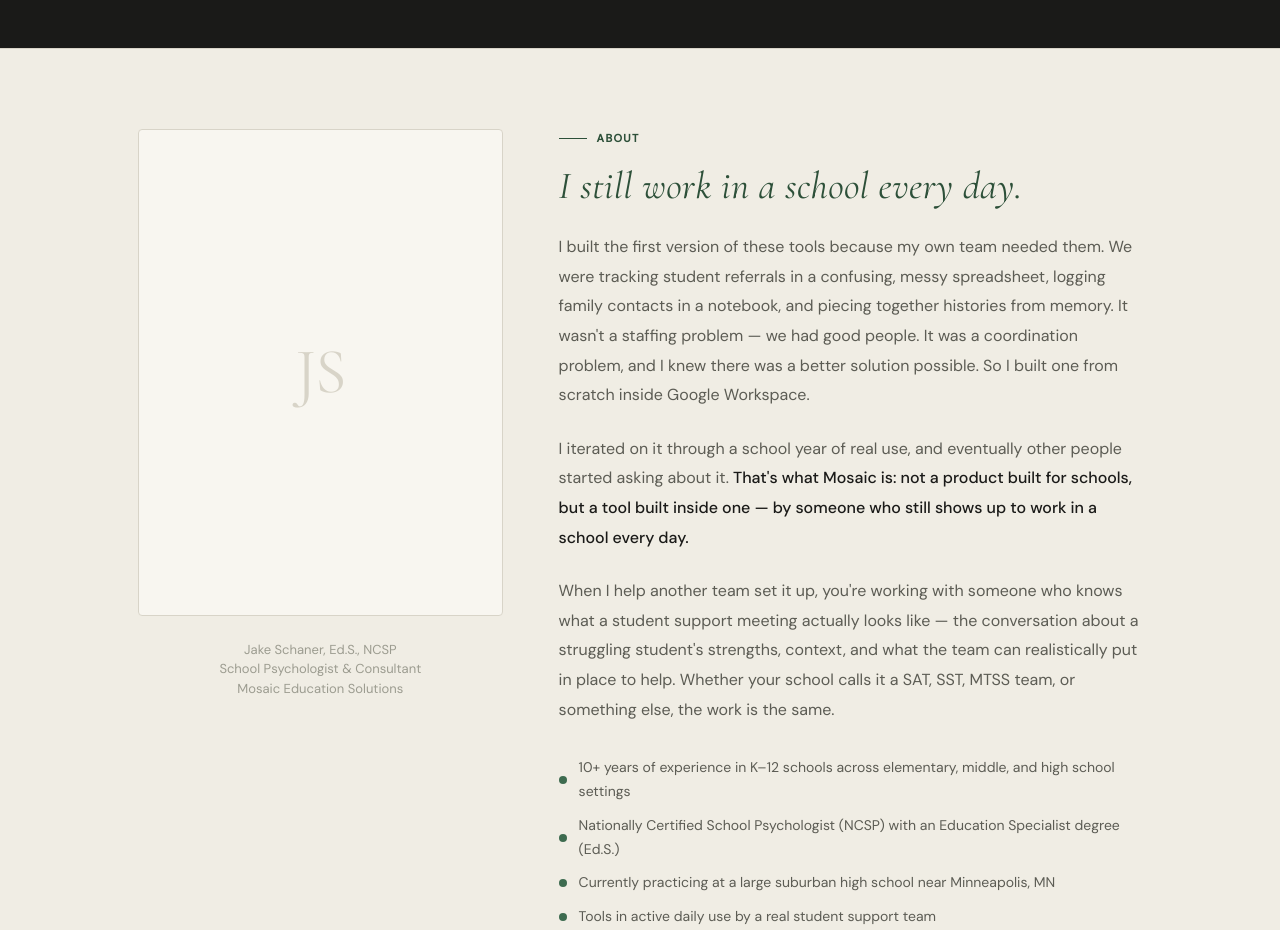
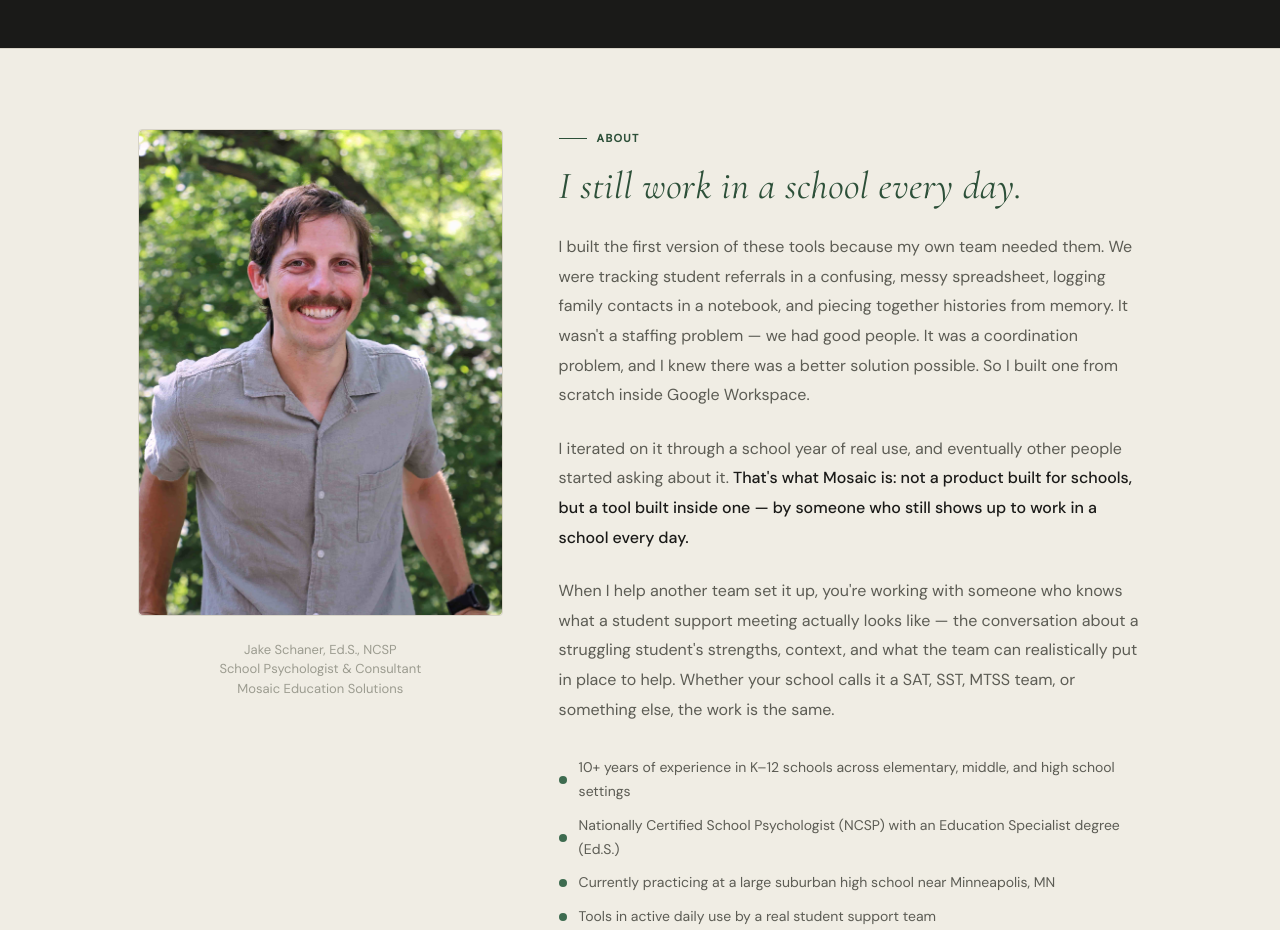
Before and after one commit to schajake/mosaiceducationsolutions, a plain HTML site: page index.html in a window 1280 px wide. Shown: the part 3940-4870 px from the top of the page. Drawn offline with nearby package versions, Linux system fonts and the light colour scheme.

Commit message:
Update index.html

```diff
--- a/index.html
+++ b/index.html
@@ -1176,8 +1176,8 @@
     <div class="about-grid">
       <div class="about-aside fade-up">
         <div class="about-portrait">
-          <span class="portrait-initials">JS</span>
-        </div>
+  <img src="jake.jpg" alt="Jake Schaner, Ed.S., NCSP" style="width:100%;height:100%;object-fit:cover;border-radius:4px;">
+</div>
         <p class="about-portrait-caption">Jake Schaner, Ed.S., NCSP<br>School Psychologist & Consultant<br>Mosaic Education Solutions</p>
       </div>
       <div class="about-content">
```
